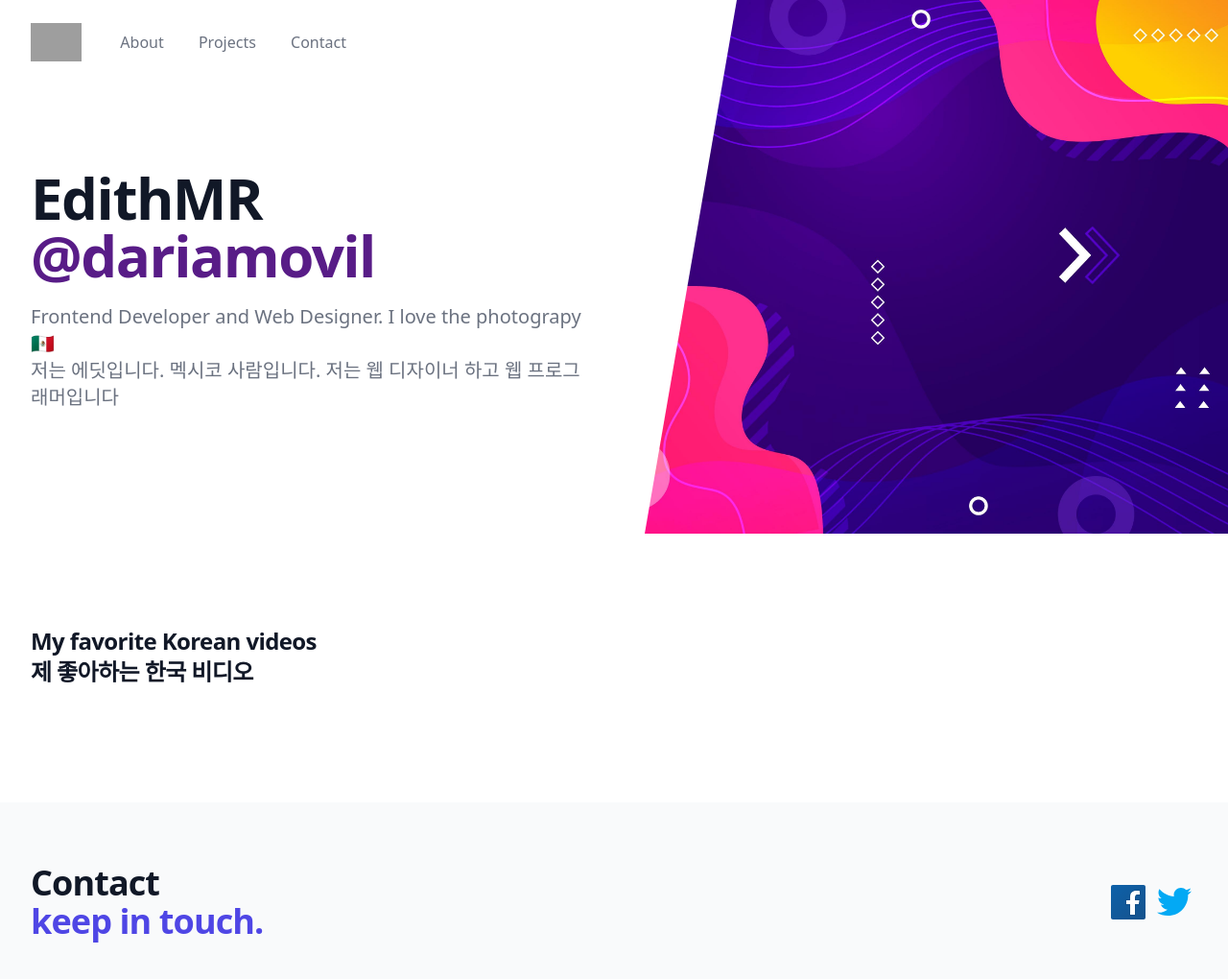
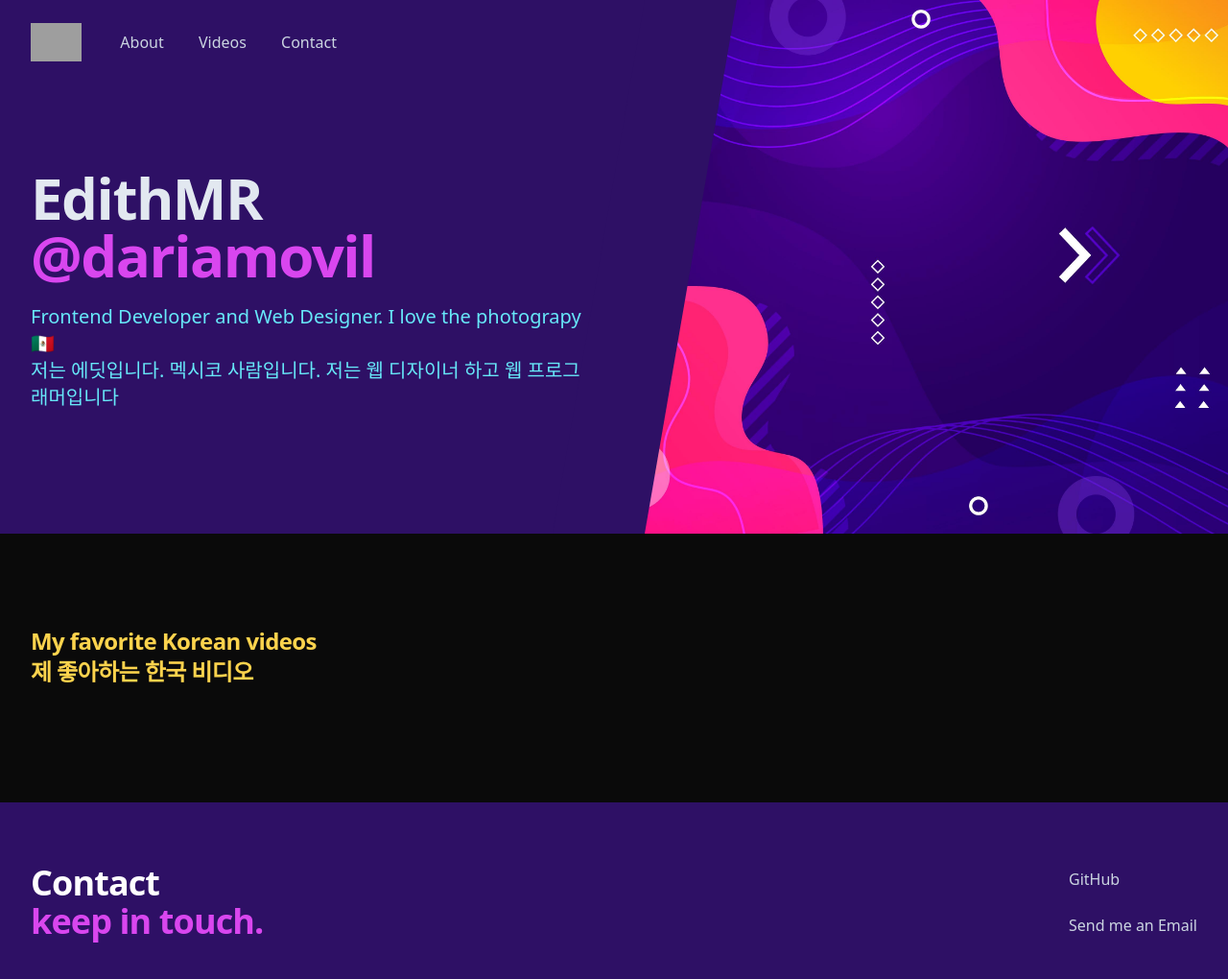
Before and after one commit to EdithManR/landing-with-async, a website: page src/index.html in a window 1280 px wide. Shown: the whole page at 96% size. Drawn offline with nearby package versions, Linux system fonts and the light colour scheme; no server answers; grey boxes are pictures that could not be loaded.

```diff
--- a/src/assets/main.js
+++ b/src/assets/main.js
@@ -21,16 +21,18 @@
     let view =`
       ${videos.items.map(video => `
         <div class="group relative">
+          <a href="https://www.youtube.com/watch?v=${video.id.videoId}" target="_blank">
             <div
               class="w-full bg-gray-200 aspect-w-1 aspect-h-1 rounded-md overflow-hidden group-hover:opacity-75 lg:aspect-none">
               <img src="${video.snippet.thumbnails.high.url}" alt="${video.snippet.description}" class="w-full"/>
             </div>
             <div class="mt-4 flex justify-between">
-            <h3 class="text-sm text-gray-700">
-              <span aria-hidden="true" class="absolute inset-0"></span>
+              <h3 class="text-sm text-white hover:text-fuchsia-500">
+                <span aria-hidden="true" class="absolute inset-0 text-white"></span>
                 ${video.snippet.title}
               </h3>
             </div>
+          </a>
         </div>
       `).slice(0,8).join('')}
     `;
--- a/src/index.html
+++ b/src/index.html
@@ -9,12 +9,12 @@
   <script defer src="./assets/main.js"></script>
 </head>
 
-<body>
-  <div class="relative bg-white overflow-hidden">
+<body class="bg-violet-950">
+  <div id="aboutme"  class="relative bg-violet-950 overflow-hidden">
     <div class="max-w-7xl mx-auto">
-      <div class="relative z-10 pb-8 bg-white sm:pb-16 md:pb-20 lg:max-w-2xl lg:w-full lg:pb-28 xl:pb-32">
-        <svg class="hidden lg:block absolute right-0 inset-y-0 h-full w-48 text-white transform translate-x-1/2"
-          fill="currentColor" viewBox="0 0 100 100" preserveAspectRatio="none" aria-hidden="true">
+      <div class="relative z-10 pb-8 bg-violet-950 sm:pb-16 md:pb-20 lg:max-w-2xl lg:w-full lg:pb-28 xl:pb-32">
+        <svg class="hidden fill-violet-950 lg:block absolute right-0 inset-y-0 h-full w-48 text-white transform translate-x-1/2"
+          viewBox="0 0 100 100" preserveAspectRatio="none" aria-hidden="true">
           <polygon points="50,0 100,0 50,100 0,100" />
         </svg>
         <div>
@@ -29,9 +29,9 @@
                 </div>
               </div>
               <div class="hidden md:block md:ml-10 md:pr-4 md:space-x-8">
-                <a href="#" class="font-medium text-gray-500 hover:text-gray-900">About</a>
-                <a href="#" class="font-medium text-gray-500 hover:text-gray-900">Projects</a>
-                <a href="#" class="font-medium text-gray-500 hover:text-gray-900">Contact</a>
+                <a href="#aboutme" class="font-medium text-slate-300 hover:text-cyan-300">About</a>
+                <a href="#videos" class="font-medium text-slate-300 hover:text-cyan-300">Videos</a>
+                <a href="#contact" class="font-medium text-slate-300 hover:text-cyan-300">Contact</a>
               </div>
             </nav>
           </div>
@@ -40,63 +40,41 @@
         <main class="mt-10 mx-auto max-w-7xl px-4 sm:mt-12 sm:px-6 md:mt-16 lg:mt-20 lg:px-8 xl:mt-28">
           <div class="sm:text-center lg:text-left">
             <h1 class="text-4xl tracking-tight font-extrabold text-gray-900 sm:text-5xl md:text-6xl">
-              <span class="block xl:inline">EdithMR</span>
-              <span class="block text-purple-900 xl:inline">@dariamovil</span>
+              <span class="block xl:inline text-slate-200">EdithMR</span>
+              <span class="block text-fuchsia-500 xl:inline">@dariamovil</span>
             </h1>
             <p
-              class="mt-3 text-base text-gray-500 sm:mt-5 sm:text-lg sm:max-w-xl sm:mx-auto md:mt-5 md:text-xl lg:mx-0">
+              class="mt-3 text-base text-cyan-300 sm:mt-5 sm:text-lg sm:max-w-xl sm:mx-auto md:mt-5 md:text-xl lg:mx-0">
               Frontend Developer and Web Designer. I love the photograpy 🇲🇽 <br>
               저는 에딧입니다. 멕시코 사람입니다. 저는 웹 디자이너 하고 웹 프로그래머입니다</p>
           </div>
         </main>
       </div>
     </div>
-    <div class="lg:absolute lg:inset-y-0 lg:right-0 lg:w-1/2">
+    <div class="lg:absolute lg:inset-y-0 lg:right-0 lg:w-1/2 bg-violet-950">
       <img class="h-56 w-full object-cover sm:h-72 md:h-96 lg:w-full lg:h-full"
         src="./img/6101372.jpg" alt="backgroundabstract">
     </div>
   </div>
-  <div class="bg-white">
+  <div id="videos" class="bg-neutral-950">
     <div class="max-w-2xl mx-auto py-16 px-4 sm:py-24 sm:px-6 lg:max-w-7xl lg:px-8">
-      <h2 class="text-2xl font-extrabold tracking-tight text-gray-900"> My favorite Korean videos<br>제 좋아하는 한국 비디오</h2>
+      <h2 class="text-2xl font-extrabold tracking-tight text-amber-300"> My favorite Korean videos<br>제 좋아하는 한국 비디오</h2>
       <div class="mt-6 grid grid-cols-1 gap-y-10 gap-x-6 sm:grid-cols-2 lg:grid-cols-4 xl:gap-x-8" id="content">
         <!-- content -->
       </div>
     </div>
   </div>
-  <div class="bg-gray-50">
+  <div id="contact" class="bg-violet-950">
     <div class="max-w-7xl mx-auto py-12 px-4 sm:px-6 lg:py-16 lg:px-8 lg:flex lg:items-center lg:justify-between">
       <h2 class="text-3xl font-extrabold tracking-tight text-gray-900 sm:text-4xl">
-        <span class="block">Contact</span>
-        <span class="block text-indigo-600">keep in touch.</span>
+        <span class="text-white">Contact</span>
+        <span class="block text-fuchsia-500">keep in touch.</span>
       </h2>
-      <div class="mt-8 flex lg:mt-0 lg:flex-shrink-0">
-        <svg xmlns="http://www.w3.org/2000/svg" x="0px" y="0px" width="48" height="48" viewBox="0 0 48 48"
-          style=" fill:#000000;">
-          <linearGradient id="awSgIinfw5_FS5MLHI~A9a_yGcWL8copNNQ_gr1" x1="6.228" x2="42.077" y1="4.896" y2="43.432"
-            gradientUnits="userSpaceOnUse">
-            <stop offset="0" stop-color="#0d61a9"></stop>
-            <stop offset="1" stop-color="#16528c"></stop>
-          </linearGradient>
-          <path fill="url(#awSgIinfw5_FS5MLHI~A9a_yGcWL8copNNQ_gr1)"
-            d="M42,40c0,1.105-0.895,2-2,2H8c-1.105,0-2-0.895-2-2V8c0-1.105,0.895-2,2-2h32	c1.105,0,2,0.895,2,2V40z">
-          </path>
-          <path
-            d="M25,38V27h-4v-6h4v-2.138c0-5.042,2.666-7.818,7.505-7.818c1.995,0,3.077,0.14,3.598,0.208	l0.858,0.111L37,12.224L37,17h-3.635C32.237,17,32,18.378,32,19.535V21h4.723l-0.928,6H32v11H25z"
-            opacity=".05"></path>
-          <path
-            d="M25.5,37.5v-11h-4v-5h4v-2.638c0-4.788,2.422-7.318,7.005-7.318c1.971,0,3.03,0.138,3.54,0.204	l0.436,0.057l0.02,0.442V16.5h-3.135c-1.623,0-1.865,1.901-1.865,3.035V21.5h4.64l-0.773,5H31.5v11H25.5z"
-            opacity=".07"></path>
-          <path fill="#fff"
-            d="M33.365,16H36v-3.754c-0.492-0.064-1.531-0.203-3.495-0.203c-4.101,0-6.505,2.08-6.505,6.819V22h-4v4	h4v11h5V26h3.938l0.618-4H31v-2.465C31,17.661,31.612,16,33.365,16z">
-          </path>
-        </svg>
-        <svg xmlns="http://www.w3.org/2000/svg" x="0px" y="0px" width="48" height="48" viewBox="0 0 48 48"
-          style=" fill:#000000;">
-          <path fill="#03A9F4"
-            d="M42,12.429c-1.323,0.586-2.746,0.977-4.247,1.162c1.526-0.906,2.7-2.351,3.251-4.058c-1.428,0.837-3.01,1.452-4.693,1.776C34.967,9.884,33.05,9,30.926,9c-4.08,0-7.387,3.278-7.387,7.32c0,0.572,0.067,1.129,0.193,1.67c-6.138-0.308-11.582-3.226-15.224-7.654c-0.64,1.082-1,2.349-1,3.686c0,2.541,1.301,4.778,3.285,6.096c-1.211-0.037-2.351-0.374-3.349-0.914c0,0.022,0,0.055,0,0.086c0,3.551,2.547,6.508,5.923,7.181c-0.617,0.169-1.269,0.263-1.941,0.263c-0.477,0-0.942-0.054-1.392-0.135c0.94,2.902,3.667,5.023,6.898,5.086c-2.528,1.96-5.712,3.134-9.174,3.134c-0.598,0-1.183-0.034-1.761-0.104C9.268,36.786,13.152,38,17.321,38c13.585,0,21.017-11.156,21.017-20.834c0-0.317-0.01-0.633-0.025-0.945C39.763,15.197,41.013,13.905,42,12.429">
-          </path>
-        </svg>
+      <div class="mt-8 flex flex-col lg:mt-0 lg:flex-shrink-0">
+        <a href="https://github.com/EdithManR" target ="_blank" class="font-medium text-slate-300 hover:text-amber-300"><span>GitHub</span></a>
+        </br>
+        <a href="mailto:dariamovil@yahoo.com.mx" target ="_blank" class="font-medium text-slate-300 hover:text-cyan-300"> Send me an Email</a>
+
       </div>
     </div>
   </div>
```
Also changed, not shown: package.json (+5 -2 lines), 1 other file. Lines whose indentation alone changed are shown as unchanged.
